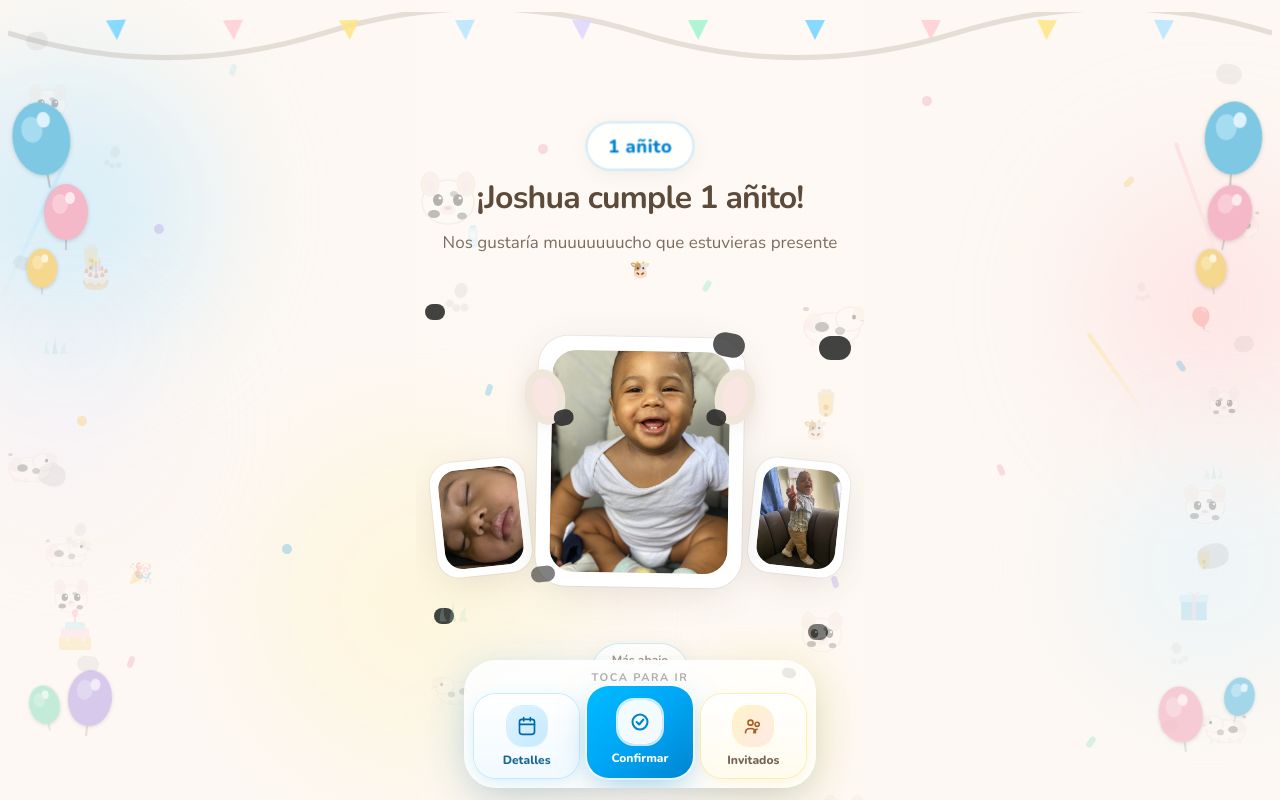
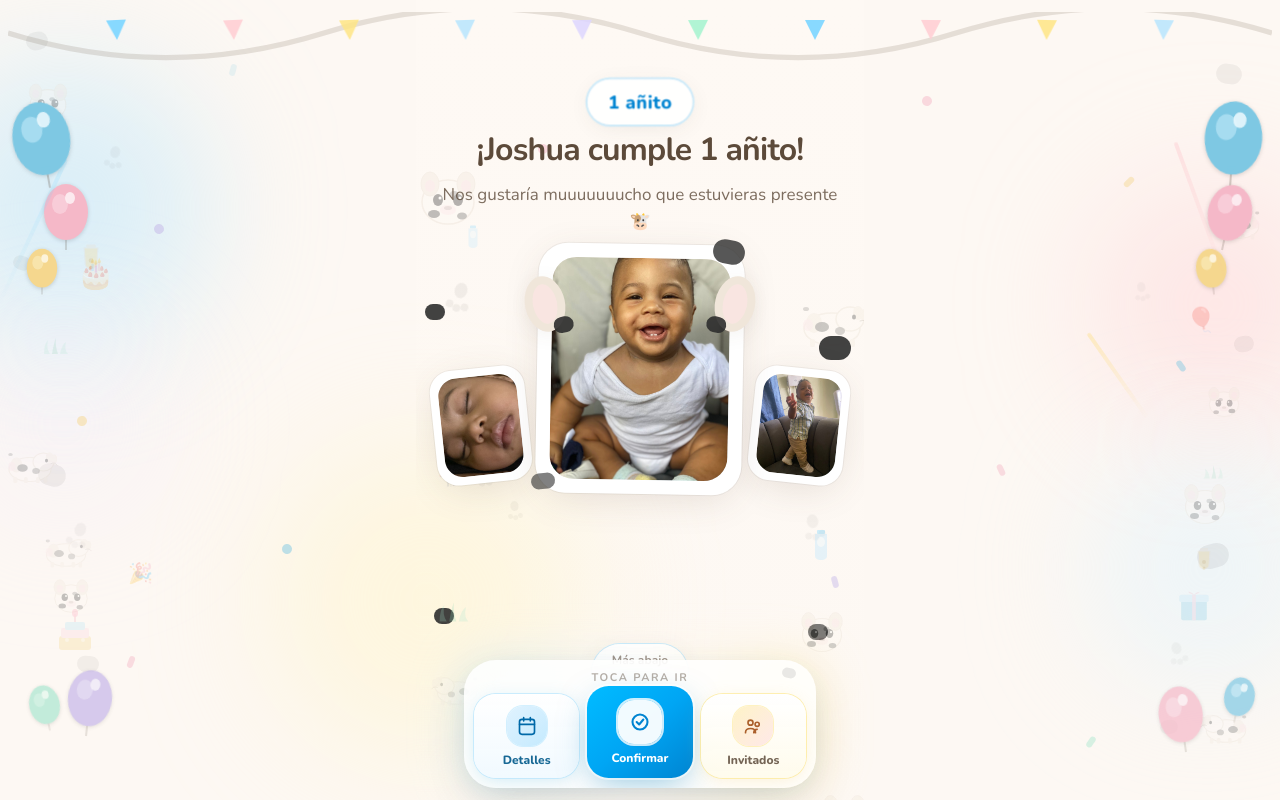
Before and after one commit to mateoalcans11-commits/joshua-invitation, a Next.js app: page / in a window 1280 px wide. Shown: the top 800 px of the page. Built offline with nearby package versions, Linux system fonts and the light colour scheme.

Commit message:
Shift hero content slightly upward on the opening screen.
Co-authored-by: Cursor <cursoragent@cursor.com>

```diff
--- a/src/components/HeroInvitation.tsx
+++ b/src/components/HeroInvitation.tsx
@@ -61,7 +61,7 @@ function PhotoFrame({
 function AnitoBadge() {
   return (
     <div
-      className="animate-wiggle relative z-20 mt-4 mb-3 inline-flex rounded-full bg-white/90 px-5 py-2 shadow-soft ring-2 ring-sky-200/70 backdrop-blur-sm sm:mt-5"
+      className="animate-wiggle relative z-20 mt-2 mb-2 inline-flex rounded-full bg-white/90 px-5 py-2 shadow-soft ring-2 ring-sky-200/70 backdrop-blur-sm sm:mt-3"
       aria-hidden
     >
       <span className="font-display text-base font-extrabold tracking-wide text-sky-600 sm:text-lg">
@@ -78,7 +78,7 @@ export function HeroInvitation() {
         <CowDecorations variant="hero" />
 
         <div className="relative z-10 flex w-full max-w-lg flex-1 flex-col items-center">
-          <div className="relative w-full shrink-0 px-2 pt-[calc(1.5rem+80px+var(--safe-top))] text-center">
+          <div className="relative w-full shrink-0 px-2 pt-[calc(1rem+52px+var(--safe-top))] text-center">
             <AnitoBadge />
             <h1 className="relative z-10 font-display text-[1.75rem] font-bold leading-[1.15] tracking-tight text-cow-brown min-[380px]:text-[2rem]">
               ¡Joshua cumple 1 añito!
@@ -88,7 +88,7 @@ export function HeroInvitation() {
             </p>
           </div>
 
-          <div className="flex w-full flex-1 flex-col items-center justify-center px-0.5 py-3 sm:py-5">
+          <div className="flex w-full flex-1 flex-col items-center justify-start px-0.5 pt-1 pb-2 sm:pt-2">
             <div className="relative mx-auto w-full max-w-[28rem] sm:max-w-[32rem]">
               <div className="flex items-end justify-center gap-1 sm:gap-2">
                 {/* Left */}
@@ -97,7 +97,7 @@ export function HeroInvitation() {
                 </div>
 
                 {/* Center — sitting, largest */}
-                <div className="relative z-10 w-[52%] -mt-1">
+                <div className="relative z-10 w-[52%]">
                   <CowEars />
                   <div className="absolute -right-0.5 -top-1 z-20">
                     <span className="inline-block h-6 w-8 rotate-12 rounded-full bg-cow-spot opacity-80" />
```
